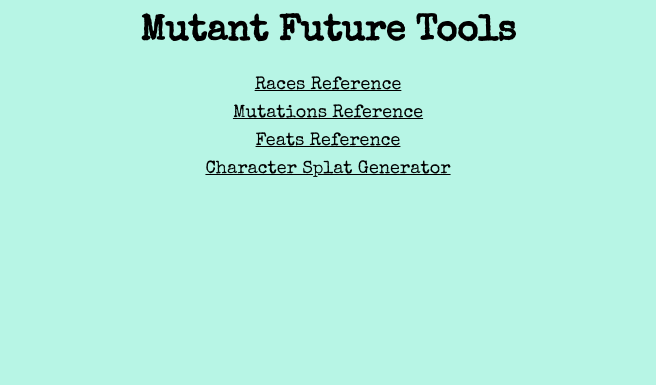
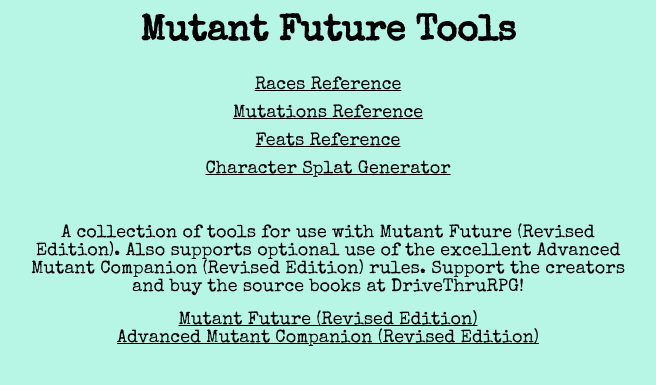
Before and after one commit to mikeyoung/gametools, a Django app: page / in a window 1280 px wide. Shown: the part 36-421 px from the top of the page, without its empty margins (312-968 px from the left). Run offline with Django 5.2, Linux system fonts and the light colour scheme; parts of the project's set-up code (start-up, migrations or seed data) failed here and were passed over.

Commit message:
added links to source books

```diff
--- a/mutantfuture/static/mutantfuture/script/global.js
+++ b/mutantfuture/static/mutantfuture/script/global.js
@@ -5,7 +5,7 @@
 
 let category_param = urlParams.get('cat');
 category_param = category_param ? category_param : 'mutations';
-const CATEGORY = category_param.toLocaleLowerCase();
+const CATEGORY = category_param.toLowerCase();
 
 const get_rulebook = async (url) => {
     try {
@@ -45,6 +45,13 @@
             }
             let modalContent = `<article>`;
             modalContent += `<h3>${items.fields.name}</h3>`;
+
+            modalContent += '<hr>';
+
+            if (CATEGORY.toLowerCase() == 'mutations') {
+                modalContent += `<h4>${items.fields.type} ${items.fields.effect_type} (${items.fields.page_number})</h4>`;
+            }
+
             modalContent += items.fields.description;
             modalContent = modalContent.replace(/<br\s*\/?>/gi, " ");
             modalContent += `</article>`;
--- a/mutantfuture/static/mutantfuture/script/splat.js
+++ b/mutantfuture/static/mutantfuture/script/splat.js
@@ -566,9 +566,8 @@
 };
 
 const get_random_race = (rulebook) => {
-    // filter out base versions for now
     let filtered_races = null;
-    if (rulebook === 'advanced') {
+    if (ruleset === 'advanced') {
         filtered_races = rulebook.races.filter(race => !race.fields.name.toLowerCase().includes(`(base)`));
     } else {
         filtered_races = rulebook.races.filter(race => race.fields.source === 'base');
--- a/mutantfuture/static/mutantfuture/style/main.css
+++ b/mutantfuture/static/mutantfuture/style/main.css
@@ -44,6 +44,11 @@
   padding: 15px 0 ;
 }
 
+h3,
+h4 {
+  text-align: center;
+}
+
 ul {
   padding: 0;
   margin: 0;
@@ -84,7 +89,7 @@
 .intro-text {
   text-align: center;
   padding: 0 15px 15px 15px;
-  max-width: 500px;
+  max-width: 600px;
   width: 90%;
   display: block;
   margin: 0 auto;
--- a/mutantfuture/templates/mutantfuture/index.html
+++ b/mutantfuture/templates/mutantfuture/index.html
@@ -17,4 +17,11 @@
       <li><a href="{% url 'splat' %}">Character Splat Generator</a></li>
     </ul>
   </nav>
+
+  <br><br>
+  <p class='intro-text'>A collection of tools for use with Mutant Future (Revised Edition).  Also supports optional use of the excellent Advanced Mutant Companion (Revised Edition) rules.  Support the creators and buy the source books at DriveThruRPG!</p>
+  <p class='intro-text'>
+    <a href='https://preview.drivethrurpg.com/en/product/86683/Mutant-Future-Revised-Edition'>Mutant Future (Revised Edition)</a><br>
+    <a href='https://preview.drivethrurpg.com/en/product/306923/Advanced-Mutant-Companion-Revised-Mutant-Future'>Advanced Mutant Companion (Revised Edition)</a><br>
+  </p>
 {% endblock %}
```
